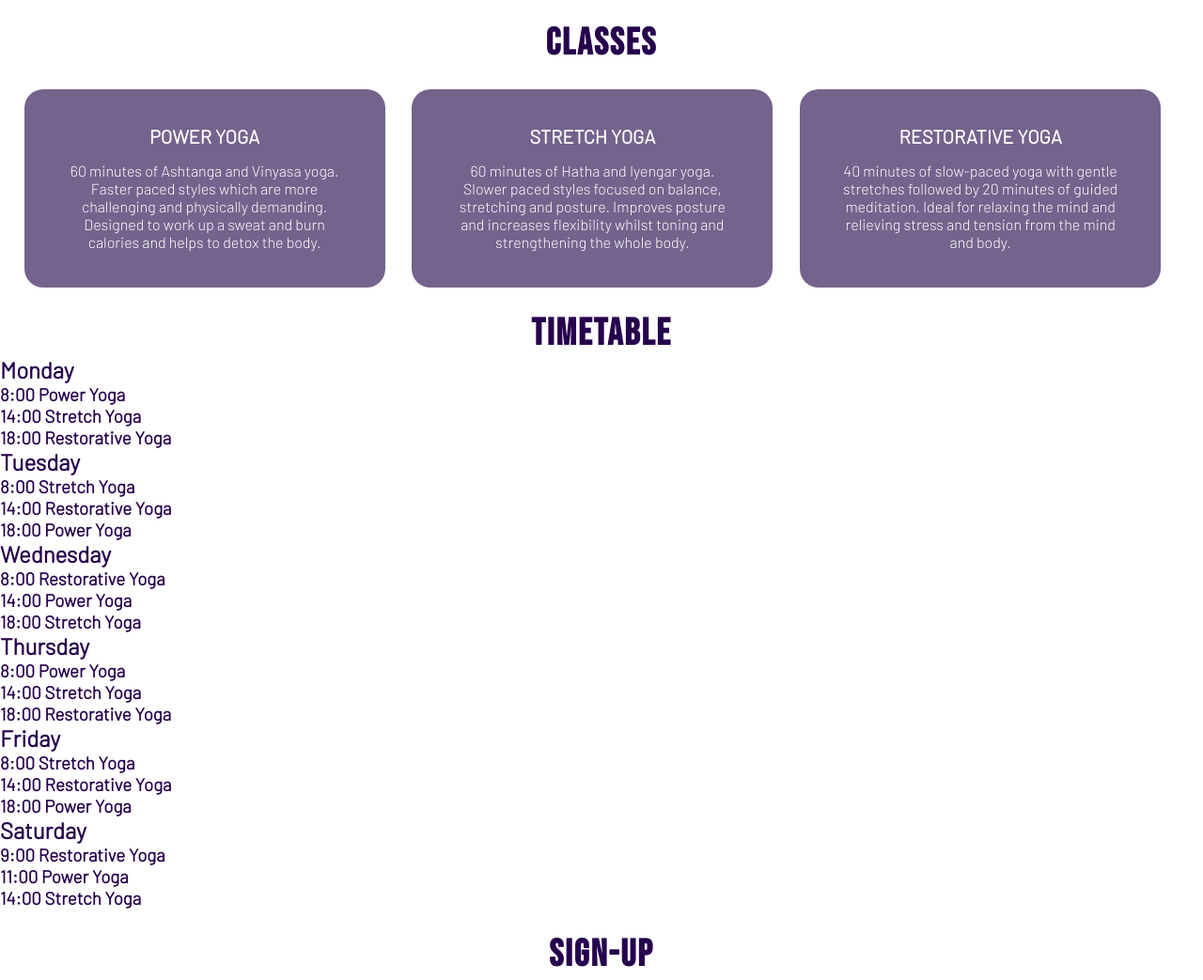
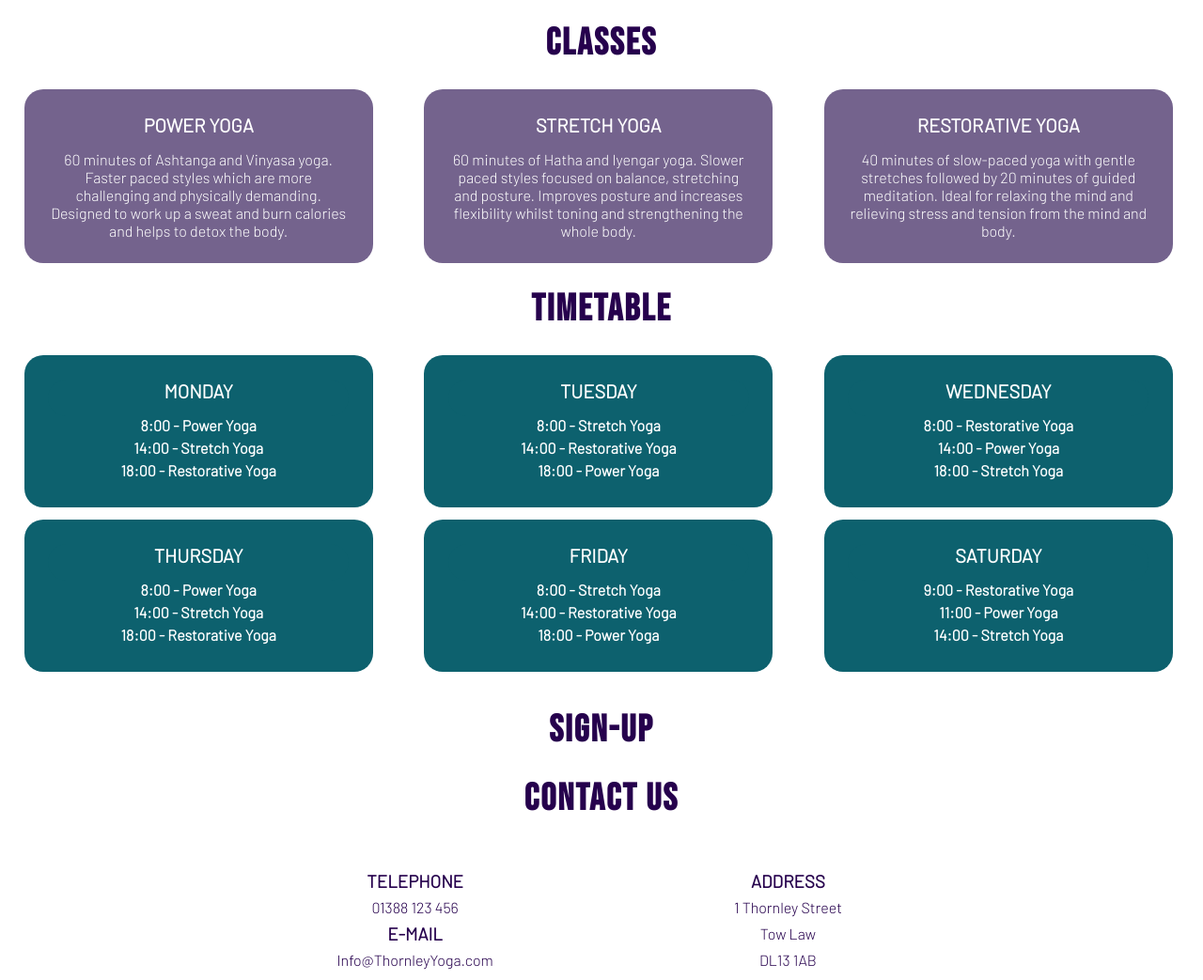
Before and after one commit to Porsil/thornley-yoga, a plain HTML site: page index.html in a window 1280 px wide. Shown: the part 906-1949 px from the top of the page at 94% size. Drawn offline with Linux system fonts and the light colour scheme.

Commit message:
add style to timetable section

```diff
--- a/assets/css/style.css
+++ b/assets/css/style.css
@@ -104,6 +104,7 @@ header i {
     text-transform: uppercase;
     text-align: center;
     margin-top: 25px;
+    margin-bottom: 25px;
 }
 
 /* classes section */
@@ -111,8 +112,8 @@ header i {
 #classes-section > div {
     display: inline-block;
     text-align: center;
-    margin-top: 25px;
     color: #fff;
+    margin: 0% 2%;
 }
 
 .yoga-class > h2 {
@@ -122,26 +123,41 @@ header i {
 }
 
 .yoga-class {
-    width: 30%;
-    padding: 3%;
+    width: 29%;
+    padding: 2%;
     box-sizing: border-box;
     background-color: #74638D;
     border-radius: 20px;
 }
 
-.class-left {
-    margin-left: 2%;
-    margin-right: 1%;
+/* timetable section */
+
+#timetable-section > div {
+    display: inline-block;
+    text-align: center;
+    color: #fff;
+    margin: 0% 2% 1% 2%;
 }
 
-.class-center {
-    margin-left: 1%;
-    margin-right: 1%;
+.timetable > h2 {
+    text-transform: uppercase;
+    font-size: 125%;
+    padding-bottom: 15px;
+    background-color: #0d616e;
+    border-radius: 20px;
 }
 
-.class-right {
-    margin-left: 1%;
-    margin-right: 2%;
+.timetable > h3 {
+    font-size: 100%;
+    padding-bottom: 5px;
+}
+
+.timetable {
+    width: 29%;
+    padding: 2%;
+    box-sizing: border-box;
+    background-color: #0d616e;
+    border-radius: 20px;
 }
 
 /* contact us section */
--- a/index.html
+++ b/index.html
@@ -67,41 +67,41 @@
     </section>
     <section id="timetable-section">
         <h1 class="section-heading">Timetable</h1>
-        <div>
+        <div class="timetable">
             <h2>Monday</h2>
-            <h3>8:00 Power Yoga</h3>
-            <h3>14:00 Stretch Yoga</h3>
-            <h3>18:00 Restorative Yoga</h3>
+            <h3>8:00 - Power Yoga</h3>
+            <h3>14:00 - Stretch Yoga</h3>
+            <h3>18:00 - Restorative Yoga</h3>
         </div>
-        <div>
+        <div class="timetable">
             <h2>Tuesday</h2>
-            <h3>8:00 Stretch Yoga</h3>
-            <h3>14:00 Restorative Yoga</h3>
-            <h3>18:00 Power Yoga</h3>
+            <h3>8:00 - Stretch Yoga</h3>
+            <h3>14:00 - Restorative Yoga</h3>
+            <h3>18:00 - Power Yoga</h3>
         </div>
-        <div>
+        <div class="timetable">
             <h2>Wednesday</h2>
-            <h3>8:00 Restorative Yoga</h3>
-            <h3>14:00 Power Yoga</h3>
-            <h3>18:00 Stretch Yoga</h3>
+            <h3>8:00 - Restorative Yoga</h3>
+            <h3>14:00 - Power Yoga</h3>
+            <h3>18:00 - Stretch Yoga</h3>
         </div>
-        <div>
+        <div class="timetable">
             <h2>Thursday</h2>
-            <h3>8:00 Power Yoga</h3>
-            <h3>14:00 Stretch Yoga</h3>
-            <h3>18:00 Restorative Yoga</h3>
+            <h3>8:00 - Power Yoga</h3>
+            <h3>14:00 - Stretch Yoga</h3>
+            <h3>18:00 - Restorative Yoga</h3>
         </div>
-        <div>
+        <div class="timetable">
             <h2>Friday</h2>
-            <h3>8:00 Stretch Yoga</h3>
-            <h3>14:00 Restorative Yoga</h3>
-            <h3>18:00 Power Yoga</h3>
+            <h3>8:00 - Stretch Yoga</h3>
+            <h3>14:00 - Restorative Yoga</h3>
+            <h3>18:00 - Power Yoga</h3>
         </div>
-        <div>
+        <div class="timetable">
             <h2>Saturday</h2>
-            <h3>9:00 Restorative Yoga</h3>
-            <h3>11:00 Power Yoga</h3>
-            <h3>14:00 Stretch Yoga</h3>
+            <h3>9:00 - Restorative Yoga</h3>
+            <h3>11:00 - Power Yoga</h3>
+            <h3>14:00 - Stretch Yoga</h3>
         </div>
     </section>
     <section id="signup-section">
```
